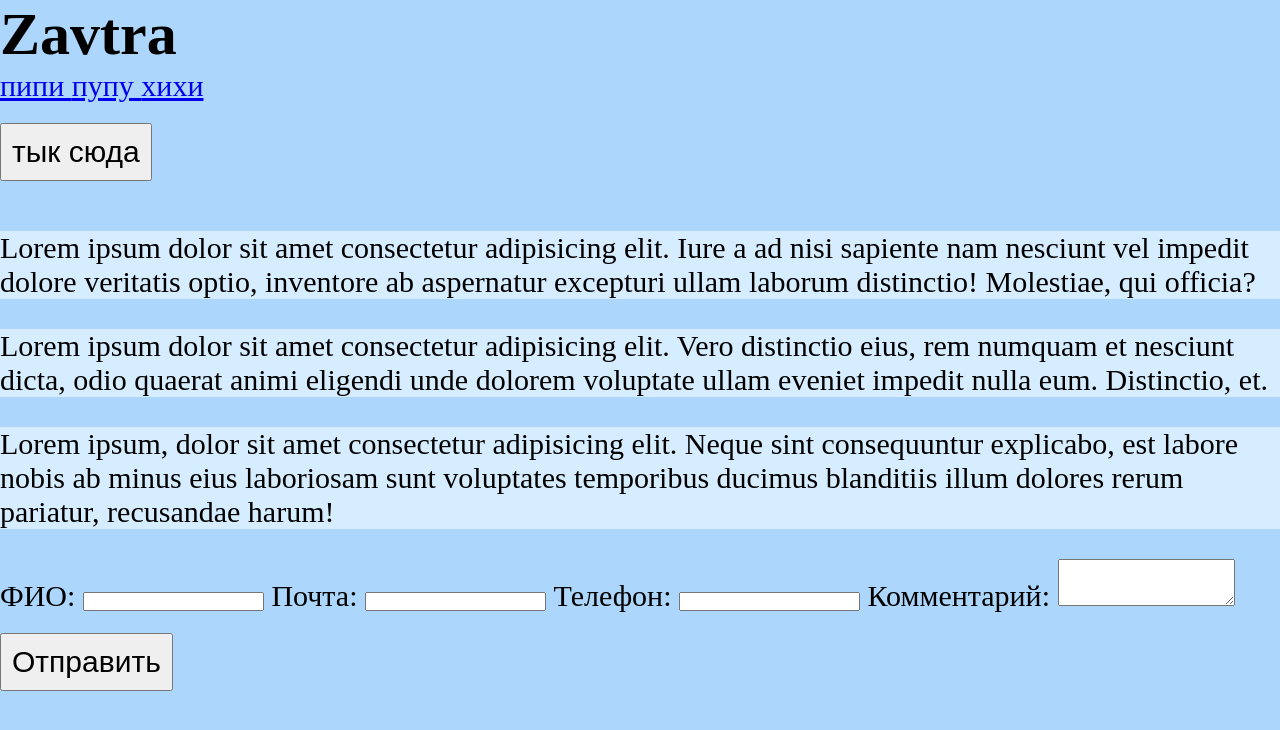
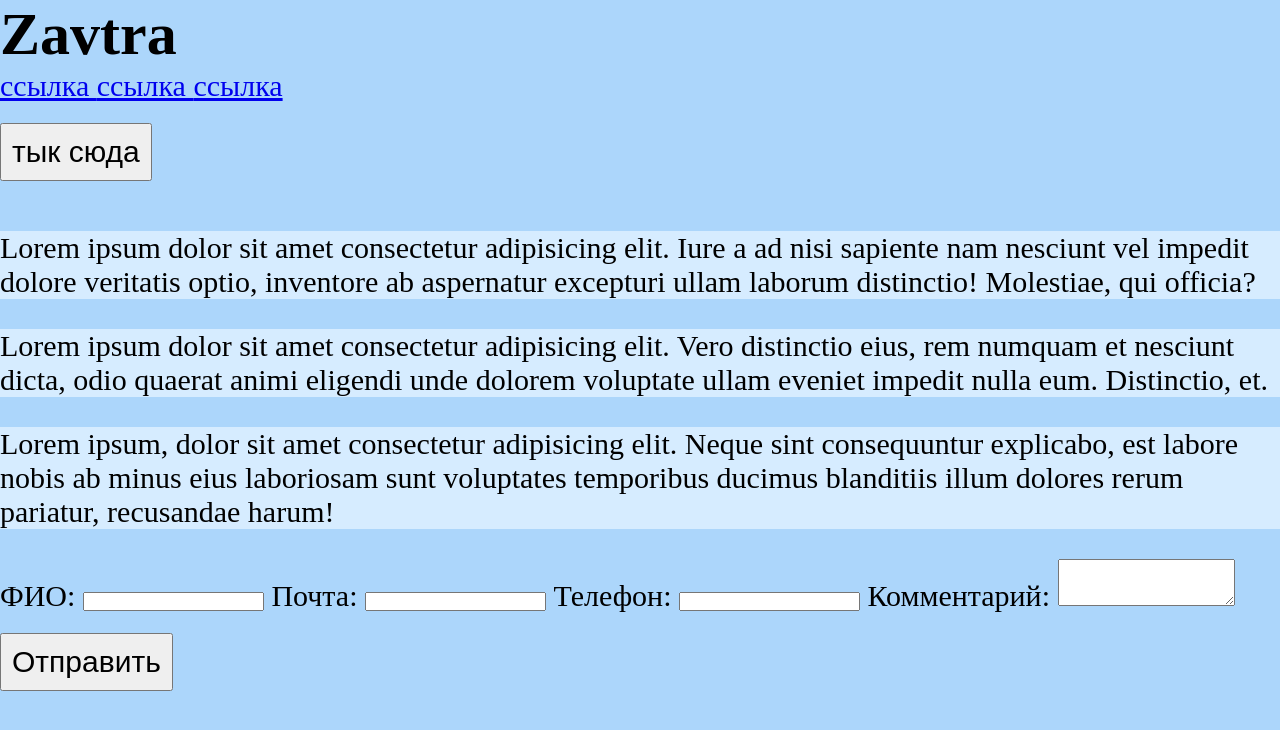
Before and after one commit to MarSolovey/ZAVTRA, a plain HTML site: page index.html in a window 1280 px wide. Drawn offline with Linux system fonts and the light colour scheme.

Commit message:
Add files via upload

```diff
--- a/index.html
+++ b/index.html
@@ -14,13 +14,13 @@
         <div class="container1">
             <nav>
                 <a href="#">
-                    пипи
+                    ссылка
                 </a>
                 <a href="#">
-                    пупу
+                    ссылка
                 </a>
                 <a href="#">
-                    хихи
+                    ссылка
                 </a>
             </nav>
         </div>
```
